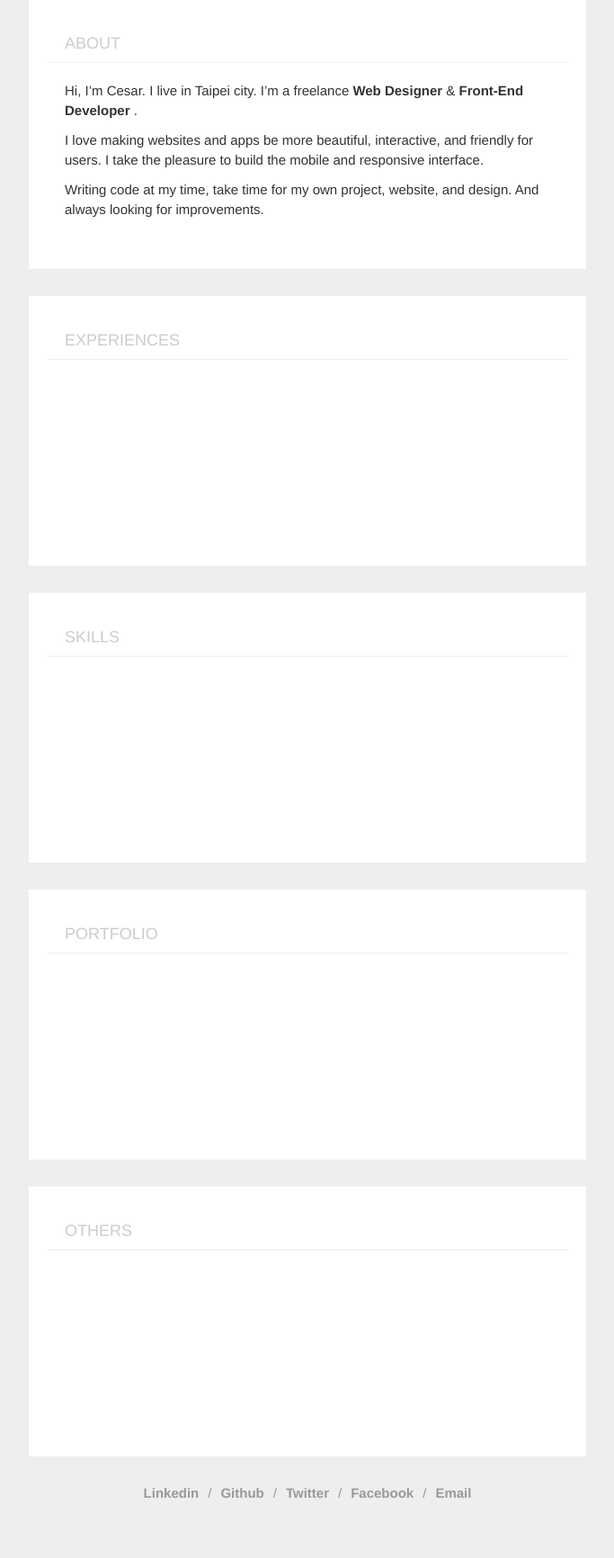
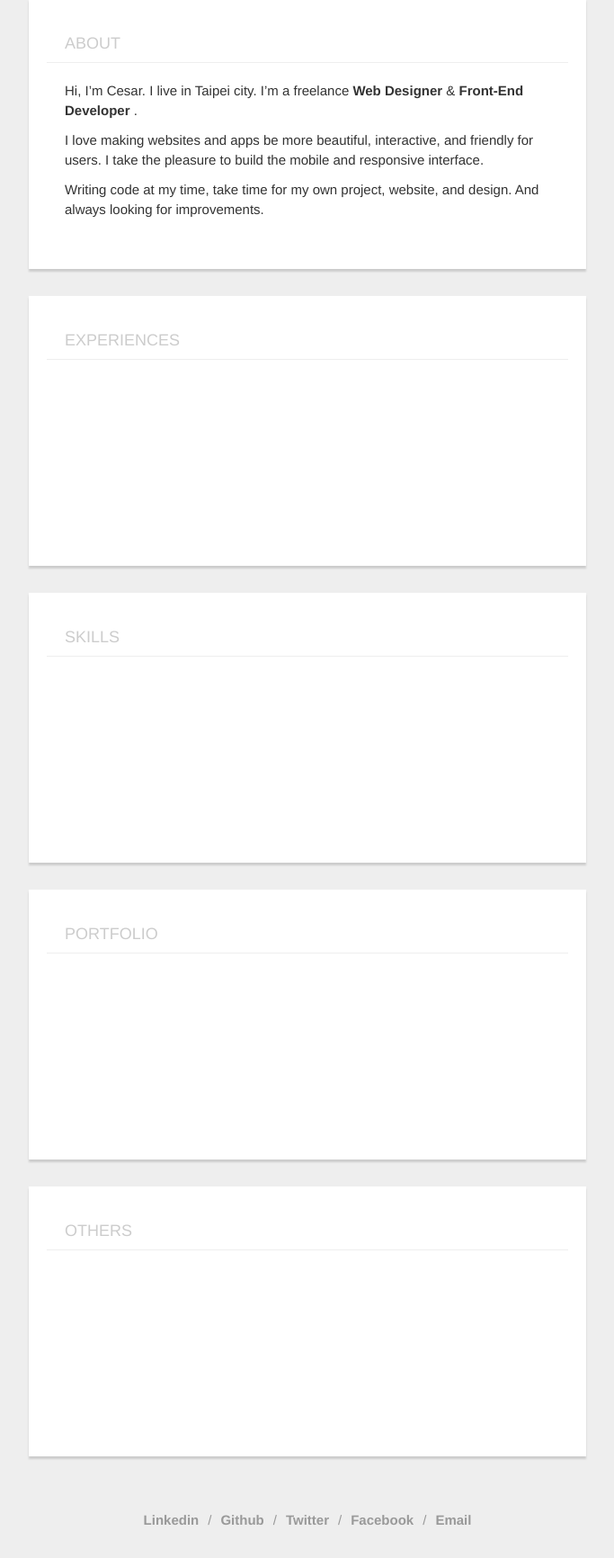
Before and after one commit to cesar2535/cesar2535.github.io, a web app: file index.html in a window 1280 px wide. Shown: the part 231-1963 px from the top of the page at 90% size, without its empty margins (298-981 px from the left). Before the commit the page ends 1896 px from the top, so only its background shows below. Run offline with its HTML, style and script files only (its server is not run), Linux system fonts and the light colour scheme; some libraries are stand-ins or nearby versions.

Commit message:
regen for 7cdbd99

```diff
--- a/stylesheets/style.css
+++ b/stylesheets/style.css
@@ -693,6 +693,10 @@ section {
   margin-left: auto;
   margin-right: auto;
   margin-top: 30px;
+  margin-bottom: 30px;
+  -moz-box-shadow: 0 3px 2px 0 #cccccc;
+  -webkit-box-shadow: 0 3px 2px 0 #cccccc;
+  box-shadow: 0 3px 2px 0 #cccccc;
 }
 @media (min-width: 48em) {
   section {
```
